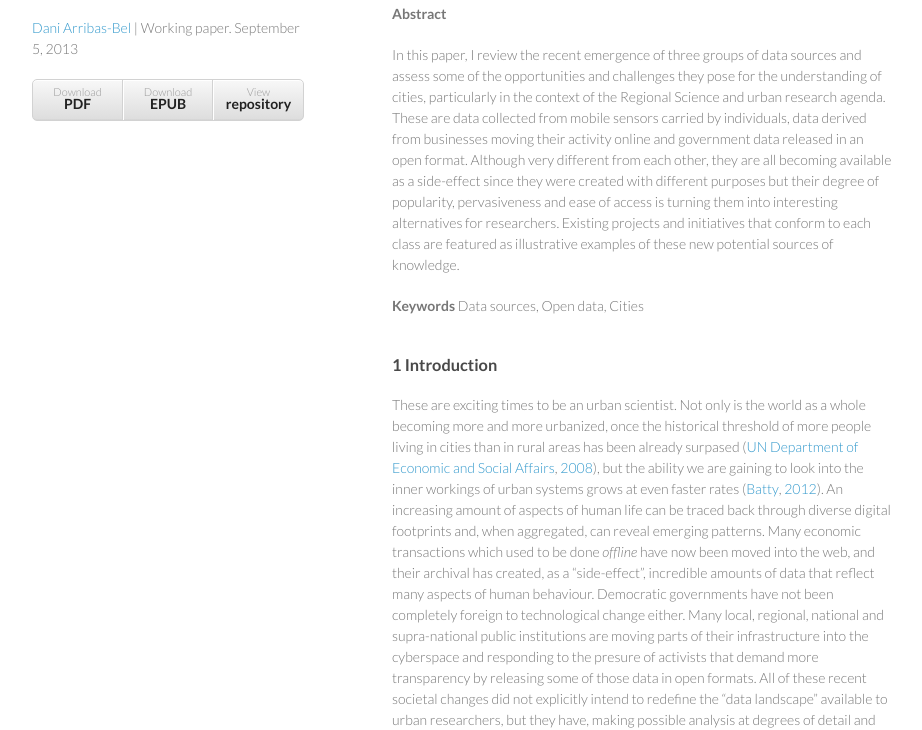
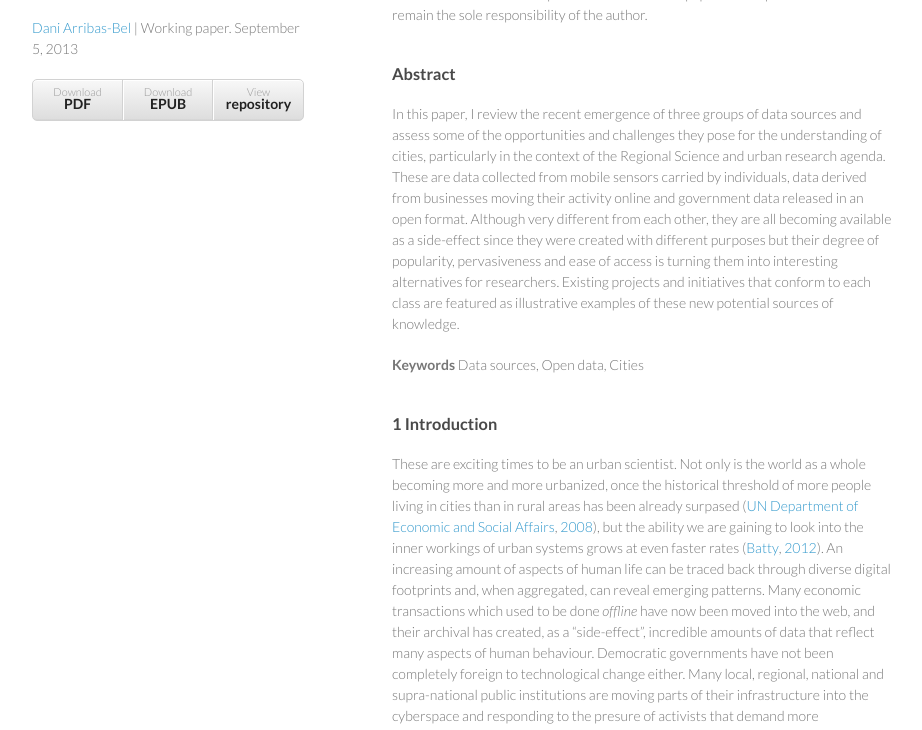
Before and after one commit to darribas/data_aoe, a plain HTML site: page _site/index.html in a window 1280 px wide. Shown: the part 179-909 px from the top of the page, without its empty margins (178-1100 px from the left). Drawn offline with Linux system fonts and the light colour scheme.

Commit message:
Fixing head of the content

```diff
--- a/_site/index.html
+++ b/_site/index.html
@@ -27,6 +27,7 @@
         </ul>
       </header>
 
+      <section>
       This manuscript was prepared for the special session “Urban Futures
       2050”, held in August at the 2012 ERSA meeting in Bratislava (Slovakia),
       and has been accepted for publication in <a
@@ -41,7 +42,7 @@
       <section>
 
 
-<P><!-- html --><!--l. 28--><!--l. 41--><!--l. 41--><B>Abstract</B></P>
+<P><!-- html --><!--l. 28--><!--l. 41--><!--l. 41--><h3>Abstract</h3></P>
 <P><!--l. 42-->In this paper, I review the recent emergence of three
 groups of data sources and assess some of the opportunities and
 challenges they pose for the understanding of cities, particularly in
```
Also changed, not shown: index.html (+2 -1 lines).
